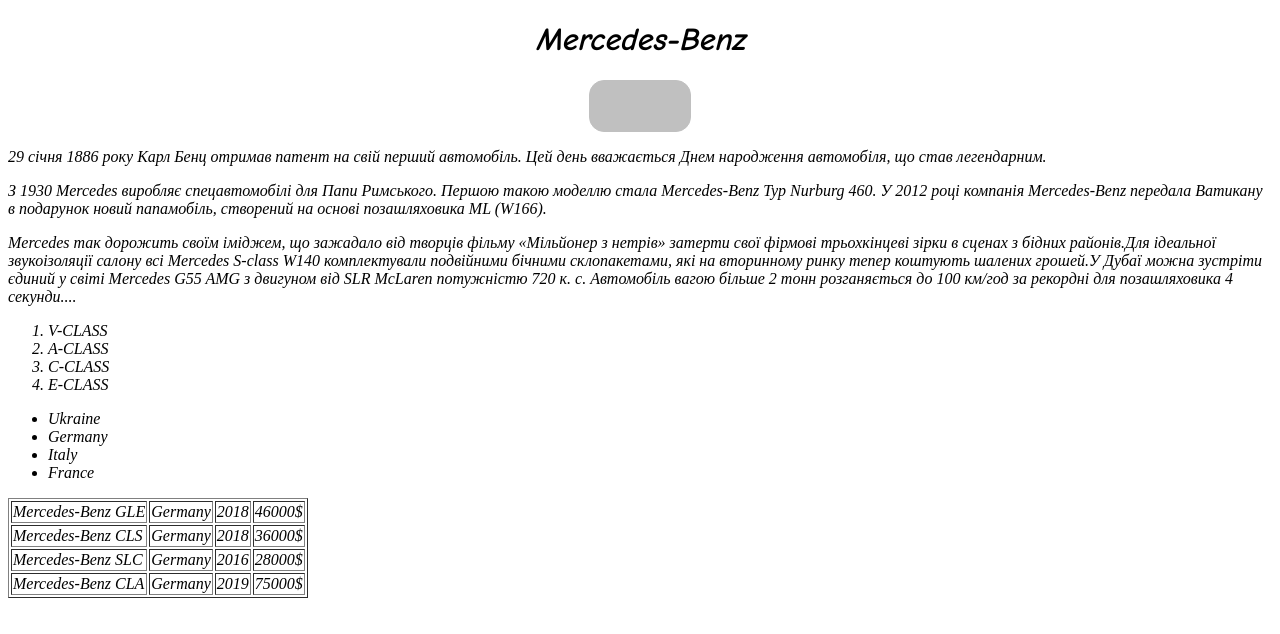
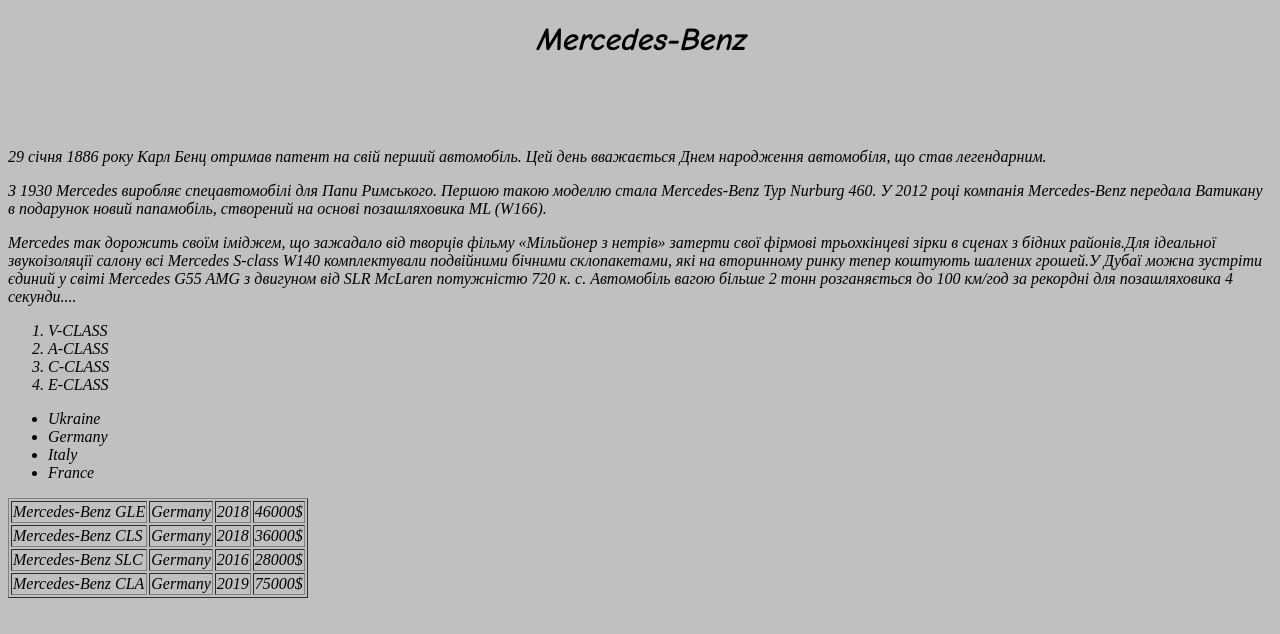
Before and after one commit to Bohdan35690/Home-Work, a plain HTML site: page index.html in a window 1280 px wide. Drawn offline with Linux system fonts and the light colour scheme.

Commit message:
Update index.html

```diff
--- a/index.html
+++ b/index.html
@@ -5,7 +5,7 @@
     <title>Home Work</title>
     <style>
         body{
-             background-img:Car.jpg;
+              background-color: silver;
         }
         h1{
             font-family: "Comic Sans MS";
```
